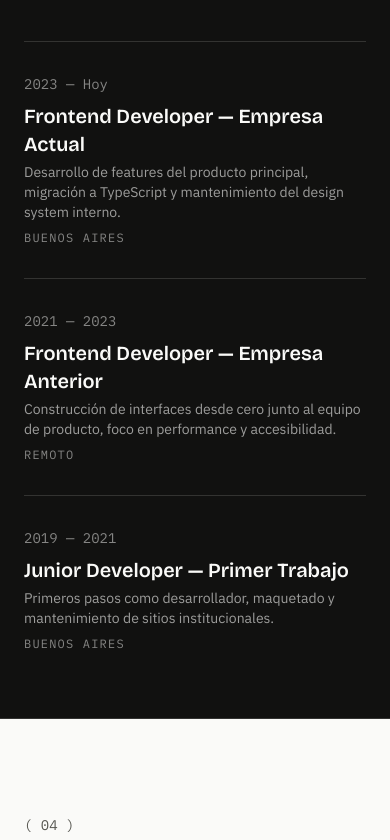
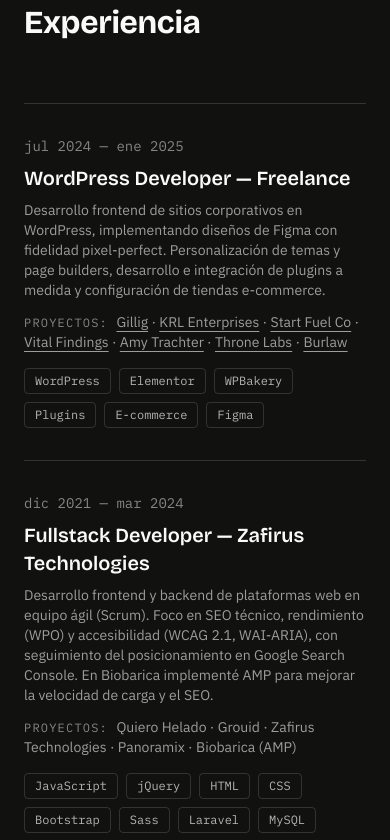
Before and after one commit to jissust/portfolio-landing, a React (Vite) app: page / in a window 390 px wide. Shown: the part 3120-3960 px from the top of the page. Built offline with nearby package versions, Linux system fonts and the light colour scheme.

Commit message:
feat(experience): connect frontend with mock data

```diff
--- a/src/components/sections/Experience.jsx
+++ b/src/components/sections/Experience.jsx
@@ -1,89 +1,100 @@
 import { useTranslation } from "react-i18next";
 import { useExperience } from "@/hooks/useExperience";
 
+// "2024-07" -> "jul 2024"
+const formatDate = (value, locale) =>
+  new Date(`${value}-01T00:00:00`).toLocaleDateString(locale, {
+    month: "short",
+    year: "numeric",
+  });
+
 export default function Experience() {
-  const { t } = useTranslation();
+  const { t, i18n } = useTranslation();
   const experience = useExperience();
+  const locale = i18n.language || "es";
+
+  const getPeriod = (item) => {
+    const start = formatDate(item.startDate, locale);
+    const end = item.current
+      ? t("experience.present", "Hoy")
+      : formatDate(item.endDate, locale);
+    return `${start} — ${end}`;
+  };
 
   return (
     <section
       id="experience"
       aria-label={t("experience.title")}
-      class="border-b border-line-dark bg-ink px-6 py-24 text-paper md:px-10 md:py-32 sticky top-0 z-40 h-screen flex items-center"
+      className="relative z-40 flex min-h-screen items-center border-b border-line-dark bg-ink px-6 py-24 text-paper md:px-10 md:py-32"
     >
-      {/*<h2>{t("experience.title")}</h2>
-      <p>{t("experience.description")}</p>
-      <ul>
-        {experience.map((item) => (
-          <li key={item.id}>
-            <h3>
-              {item.role} · {item.company}
-            </h3>
-            <p>
-              {item.startDate} —{" "}
-              {item.current ? t("experience.present") : item.endDate}
-            </p>
-            <p>{t(item.descriptionKey)}</p>
-            <ul>
-              {item.tags.map((tag) => (
-                <li key={tag}>{tag}</li>
-              ))}
-            </ul>
-          </li>
-        ))}
-      </ul> */}
-      <div class="mx-auto max-w-7xl">
-        <p class="font-mono text-sm text-paper/50">( 03 )</p>
-        <h2 class="text-display mt-2 font-display font-bold">Experiencia</h2>
+      <div className="mx-auto w-full max-w-7xl">
+        <p className="font-mono text-sm text-paper/50">( 03 )</p>
+        <h2 className="text-display mt-2 font-display font-bold">Experiencia</h2>
 
-        <div class="mt-14 divide-y divide-line-dark border-t border-line-dark">
-          <div class="grid gap-2 py-8 font-mono md:grid-cols-[140px_1fr_auto] md:items-baseline md:gap-8">
-            <span class="text-sm text-paper/50">2023 — Hoy</span>
-            <div>
-              <h3 class="font-body text-xl font-semibold">
-                Frontend Developer — Empresa Actual
-              </h3>
-              <p class="mt-1 font-body text-sm text-paper/60">
-                Desarrollo de features del producto principal, migración a
-                TypeScript y mantenimiento del design system interno.
-              </p>
-            </div>
-            <span class="text-xs uppercase tracking-widest text-paper/50">
-              Buenos Aires
-            </span>
-          </div>
+        <div className="mt-14 divide-y divide-line-dark border-t border-line-dark">
+          {experience.map((item) => (
+            <article
+              key={item.id}
+              className="grid gap-2 py-8 font-mono md:grid-cols-[180px_1fr] md:gap-8"
+            >
+              <span className="text-sm text-paper/50">{getPeriod(item)}</span>
 
-          <div class="grid gap-2 py-8 font-mono md:grid-cols-[140px_1fr_auto] md:items-baseline md:gap-8">
-            <span class="text-sm text-paper/50">2021 — 2023</span>
-            <div>
-              <h3 class="font-body text-xl font-semibold">
-                Frontend Developer — Empresa Anterior
-              </h3>
-              <p class="mt-1 font-body text-sm text-paper/60">
-                Construcción de interfaces desde cero junto al equipo de
-                producto, foco en performance y accesibilidad.
-              </p>
-            </div>
-            <span class="text-xs uppercase tracking-widest text-paper/50">
-              Remoto
-            </span>
-          </div>
+              <div>
+                <h3 className="font-body text-xl font-semibold">
+                  {item.role} — {item.company}
+                </h3>
 
-          <div class="grid gap-2 py-8 font-mono md:grid-cols-[140px_1fr_auto] md:items-baseline md:gap-8">
-            <span class="text-sm text-paper/50">2019 — 2021</span>
-            <div>
-              <h3 class="font-body text-xl font-semibold">
-                Junior Developer — Primer Trabajo
-              </h3>
-              <p class="mt-1 font-body text-sm text-paper/60">
-                Primeros pasos como desarrollador, maquetado y mantenimiento de
-                sitios institucionales.
-              </p>
-            </div>
-            <span class="text-xs uppercase tracking-widest text-paper/50">
-              Buenos Aires
-            </span>
-          </div>
+                {item.location && (
+                  <p className="mt-1 text-xs uppercase tracking-widest text-paper/50">
+                    {item.location}
+                  </p>
+                )}
+
+                <p className="mt-2 font-body text-sm text-paper/60">
+                  {item.description}
+                </p>
+
+                {item.projects?.length > 0 && (
+                  <p className="mt-3 font-body text-sm text-paper/60">
+                    <span className="font-mono text-xs uppercase tracking-widest text-paper/50">
+                      Proyectos:{" "}
+                    </span>
+                    {item.projects.map((project, i) => (
+                      <span key={project.name}>
+                        {project.url ? (
+                          <a
+                            href={project.url}
+                            target="_blank"
+                            rel="noopener noreferrer"
+                            className="underline underline-offset-4 hover:text-paper"
+                          >
+                            {project.name}
+                          </a>
+                        ) : (
+                          project.name
+                        )}
+                        {project.note && ` (${project.note})`}
+                        {i < item.projects.length - 1 && " · "}
+                      </span>
+                    ))}
+                  </p>
+                )}
+
+                {item.tags?.length > 0 && (
+                  <ul className="mt-4 flex flex-wrap gap-2">
+                    {item.tags.map((tag) => (
+                      <li
+                        key={tag}
+                        className="rounded border border-line-dark px-2.5 py-1 text-xs text-paper/70"
+                      >
+                        {tag}
+                      </li>
+                    ))}
+                  </ul>
+                )}
+              </div>
+            </article>
+          ))}
         </div>
       </div>
     </section>
--- a/src/data/experience.json
+++ b/src/data/experience.json
@@ -1,24 +1,70 @@
 [
   {
-    "id": "exp-1",
-    "role": "Frontend Developer",
-    "company": "Empresa Ejemplo S.A.",
-    "location": "Buenos Aires, Argentina",
-    "startDate": "2023-03",
-    "endDate": null,
-    "current": true,
-    "descriptionKey": "experience.items.exp-1.description",
-    "tags": ["React", "TypeScript", "Tailwind CSS"]
+    "id": "freelance-wordpress",
+    "role": "WordPress Developer",
+    "company": "Freelance",
+    "startDate": "2024-07",
+    "endDate": "2025-01",
+    "current": false,
+    "description": "Desarrollo frontend de sitios corporativos en WordPress, implementando diseños de Figma con fidelidad pixel-perfect. Personalización de temas y page builders, desarrollo e integración de plugins a medida y configuración de tiendas e-commerce.",
+    "projects": [
+      { "name": "Gillig", "url": "https://www.gillig.com/" },
+      { "name": "KRL Enterprises", "url": "https://krlenterprises.net/" },
+      { "name": "Start Fuel Co", "url": "https://startfuelco.com/" },
+      { "name": "Vital Findings", "url": "https://vitalfindings.com/" },
+      { "name": "Amy Trachter", "url": "https://amytrachter.com/" },
+      { "name": "Throne Labs", "url": "https://thronelabs.co/" },
+      { "name": "Burlaw", "url": "https://burlaw.com/" }
+    ],
+    "tags": ["WordPress", "Elementor", "WPBakery", "Plugins", "E-commerce", "Figma"]
   },
   {
-    "id": "exp-2",
-    "role": "Junior Developer",
-    "company": "Otra Empresa",
-    "location": "Remoto",
-    "startDate": "2021-06",
-    "endDate": "2023-02",
+    "id": "zafirus",
+    "role": "Fullstack Developer",
+    "company": "Zafirus Technologies",
+    "startDate": "2021-12",
+    "endDate": "2024-03",
     "current": false,
-    "descriptionKey": "experience.items.exp-2.description",
-    "tags": ["JavaScript", "HTML", "CSS"]
+    "description": "Desarrollo frontend y backend de plataformas web en equipo ágil (Scrum). Foco en SEO técnico, rendimiento (WPO) y accesibilidad (WCAG 2.1, WAI-ARIA), con seguimiento del posicionamiento en Google Search Console. En Biobarica implementé AMP para mejorar la velocidad de carga y el SEO.",
+    "projects": [
+      { "name": "Quiero Helado" },
+      { "name": "Grouid" },
+      { "name": "Zafirus Technologies" },
+      { "name": "Panoramix" },
+      { "name": "Biobarica", "note": "AMP" }
+    ],
+    "tags": [
+      "JavaScript", "jQuery", "HTML", "CSS", "Bootstrap", "Sass",
+      "Laravel", "MySQL", "SEO",
+      "Figma", "Photoshop", "Scrum"
+    ]
+  },
+  {
+    "id": "freelance-fullstack",
+    "role": "Fullstack Developer",
+    "company": "Freelance",
+    "startDate": "2021-04",
+    "endDate": "2021-12",
+    "current": false,
+    "description": "Desarrollo y maquetación de interfaces, creación e integración de nuevos módulos y mantenimiento de tiendas online en Shopify y VTEX.",
+    "projects": [],
+    "tags": ["Shopify", "VTEX"]
+  },
+  {
+    "id": "uces",
+    "role": "Fullstack Developer",
+    "company": "UCES",
+    "startDate": "2015-04",
+    "endDate": "2021-04",
+    "current": false,
+    "description": "Seis años a cargo del desarrollo y la evolución de la web institucional y del campus virtual para alumnos. Ambas plataformas se integraban con WordPress para la gestión de contenidos (planes de estudio, carreras, noticias) y consumían una API en Laravel conectada a SQL Server, centralizando y sincronizando la información.",
+    "projects": [
+      { "name": "UCES", "note": "Web principal" },
+      { "name": "Miuces", "note": "Campus virtual" }
+    ],
+    "tags": [
+      "HTML", "CSS", "JavaScript", "jQuery", "Ajax",
+      "Laravel", "SQL Server", "WordPress", "Photoshop"
+    ]
   }
 ]
--- a/src/hooks/useExperience.js
+++ b/src/hooks/useExperience.js
@@ -1,5 +1,8 @@
-import experience from "@/data/experience.json";
+import experienceData from "@/data/experience.json";
 
 export function useExperience() {
-  return experience;
+  // Más reciente primero (YYYY-MM se puede comparar como string)
+  return [...experienceData].sort((a, b) =>
+    b.startDate.localeCompare(a.startDate)
+  );
 }
```
